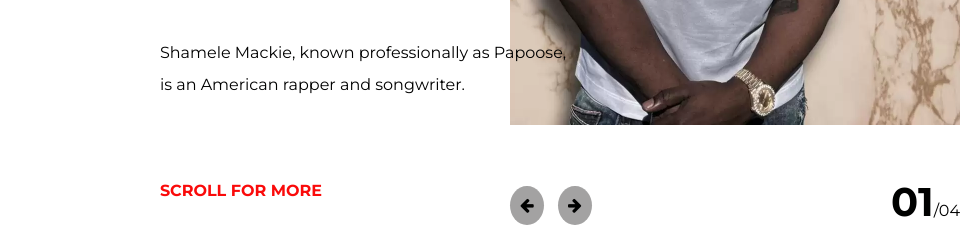
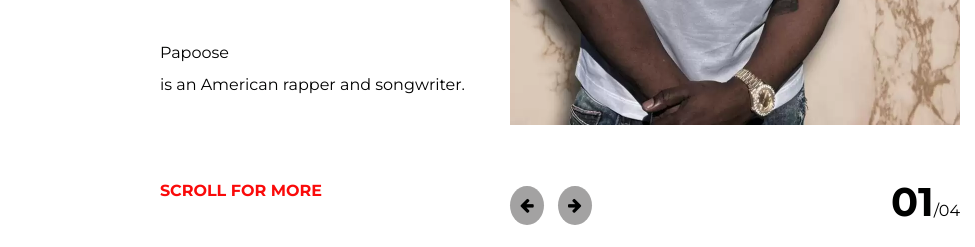
Before and after one commit to ivan-hill/gsap_landing, a plain HTML site: page index.html in a window 1280 px wide. Shown: the part 475-722 px from the top of the page, 0-975 px from the left. Drawn offline with nearby package versions, Linux system fonts and the light colour scheme.

Commit message:
Update index.html

```diff
--- a/index.html
+++ b/index.html
@@ -46,7 +46,7 @@
       <h1 class="title">
         <span>Hip-Hop <br> Culture</span>
       </h1>
-      <p class="desc">Shamele Mackie, known professionally as Papoose,  <br> is an American rapper and songwriter.</p>
+      <p class="desc">Papoose  <br> is an American rapper and songwriter.</p>
       <a href="#" class="readmore">Scroll For More</a>
     </div>
 
```
